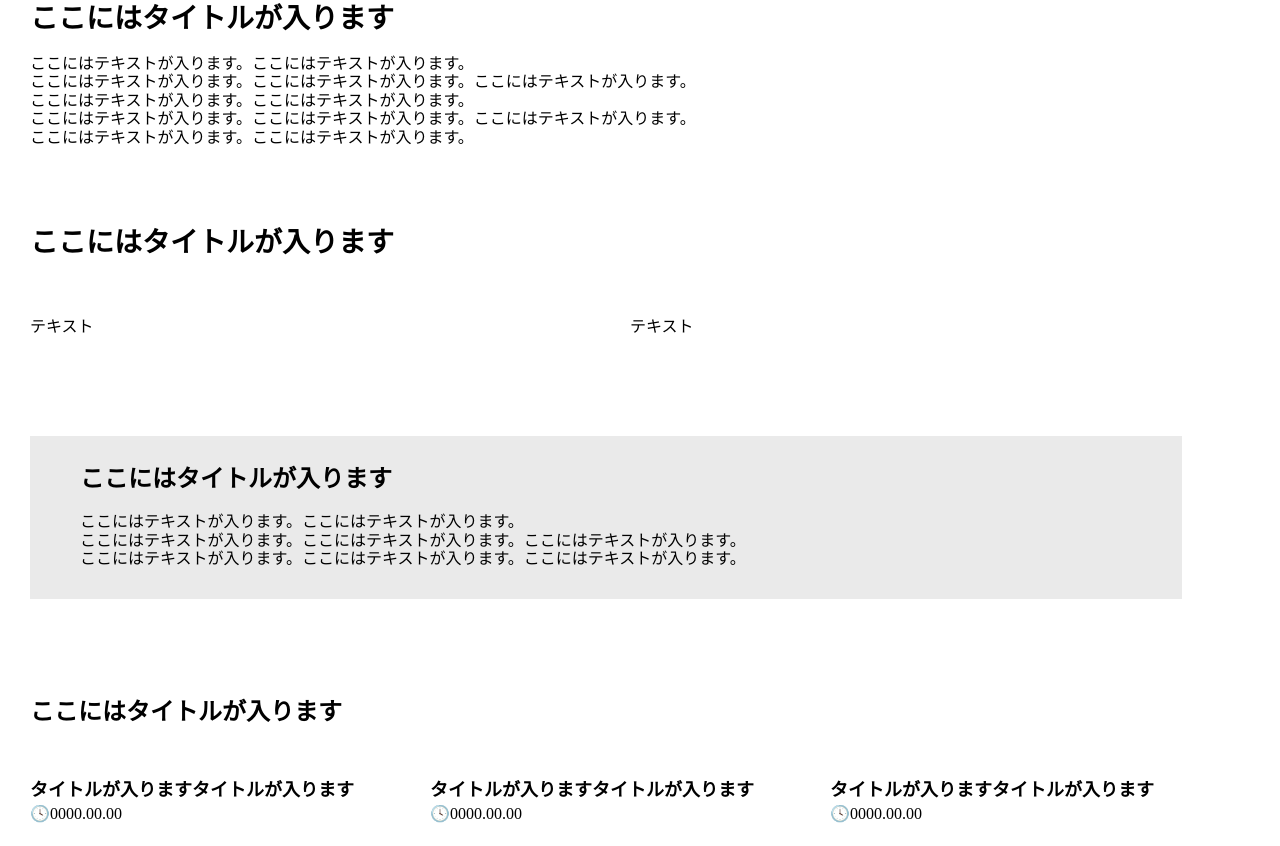
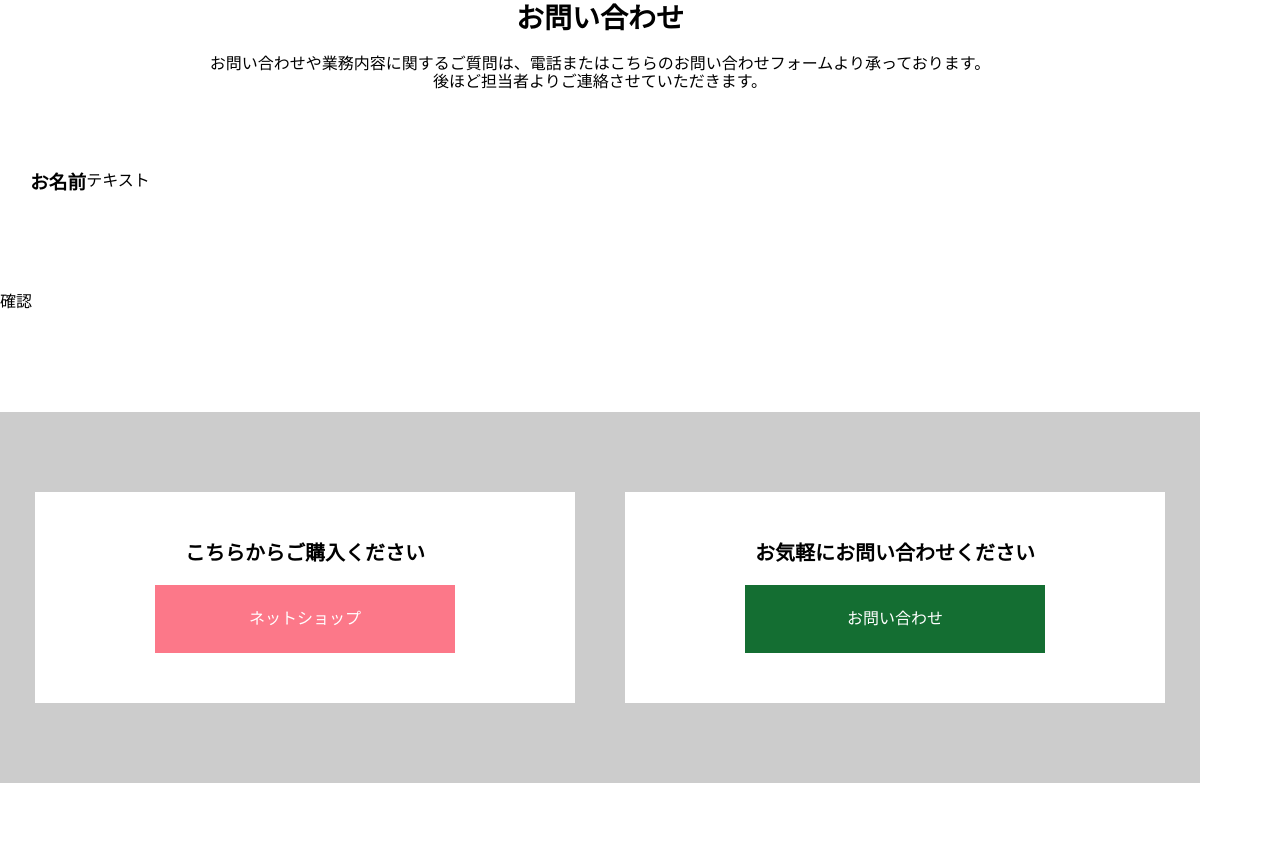
Before and after one commit to kanamo-r/contact, a plain HTML site: page index.html in a window 1280 px wide. Shown: the part 614-1460 px from the top of the page. Drawn offline with Linux system fonts and the light colour scheme; files whose address does not match are found by name.

Commit message:
htmlを更新しました

```diff
--- a/index.html
+++ b/index.html
@@ -3,7 +3,7 @@
 <head>
   <meta charset="UTF-8">
   <meta name="viewport" content="width=device-width, initial-scale=1.0">
-  <title>TOPページ</title>
+  <title>contactページ</title>
   <link rel="stylesheet" href="reset.css">
   <link rel="stylesheet" href="stylesheet.css">
 </head>
@@ -24,90 +24,39 @@
       <a href="#" class="menu">メニュー03</a>
     </div>
     <h1>
-      <img src="C:\Users\kll04\Desktop\課題\HP\top1画像\mv.png" alt>
+      <img src="C:\Users\kll04\Desktop\課題\contact\mv.png" alt>
     </h1>
   </div>
   <main>
     <section class="sec_01">
       <div class="wrapper">
         <div class="sec_01_box">
-          <div class="sec_01_left">
-            <h1>ここにはタイトルが入ります</h1>
-            <p>
-              ここにはテキストが入ります。ここにはテキストが入ります。
-              <br>
-              ここにはテキストが入ります。ここにはテキストが入ります。ここにはテキストが入ります。
-              <br>
-              ここにはテキストが入ります。ここにはテキストが入ります。
-              <br>
-              ここにはテキストが入ります。ここにはテキストが入ります。ここにはテキストが入ります。
-              <br>
-              ここにはテキストが入ります。ここにはテキストが入ります。
-            </p>
-          </div>
-          <div class="sec_01_right">
-            <img src="C:\Users\kll04\Desktop\課題\HP\top1画像\img_01.png" alt>
-          </div>
+          <h1>お問い合わせ</h1>
+          <p>
+            お問い合わせや業務内容に関するご質問は、電話またはこちらのお問い合わせフォームより承っております。
+            <br>
+            後ほど担当者よりご連絡させていただきます。
+          </p>
         </div>
       </div>
     </section>
     <section class="sec_02">
       <div class="wrapper">
-        <div class="sec_02_title">
-          <h1>ここにはタイトルが入ります</h1>
-        </div>
         <div class="sec_02_content">
           <div class="sec_02_box_01">
-            <img src="C:\Users\kll04\Desktop\課題\HP\top1画像\img_02.png" alt>
+            <h3>お名前</h3>
             <p>テキスト</p>
           </div>
           <div class="sec_02_box_02">
-            <img src="C:\Users\kll04\Desktop\課題\HP\top1画像\img_02.png" alt>
-            <p>テキスト</p>
+
           </div>
         </div>
       </div>
     </section>
     <section class="sec_03">
       <div class="wrapper">
-        <div class="sec_03_box">
-          <div class="sec_03_left">
-            <img src="C:\Users\kll04\Desktop\課題\HP\top1画像\img_03.png" alt>
-          </div>
-          <div class="sec_03_right">
-            <h1>ここにはタイトルが入ります</h1>
-            <p>
-            ここにはテキストが入ります。ここにはテキストが入ります。
-            <br>
-            ここにはテキストが入ります。ここにはテキストが入ります。ここにはテキストが入ります。
-            <br>
-            ここにはテキストが入ります。ここにはテキストが入ります。ここにはテキストが入ります。
-            </p>
-          </div>
-        </div>
-      </div>
-    </section>
-    <section class="sec_04">
-      <div class="wrapper">
-        <div class="sec_04_title">
-          <h1>ここにはタイトルが入ります</h1>
-        </div>
-        <div class="sec_04_content">
-          <div class="sec_04_box">
-            <img src="C:\Users\kll04\Desktop\課題\HP\top1画像\img_04.png" alt>
-            <h3>タイトルが入りますタイトルが入ります</h3>
-            <p>🕓0000.00.00</p>
-            </div>
-          <div class="sec_04_box">
-            <img src="C:\Users\kll04\Desktop\課題\HP\top1画像\img_04.png" alt>
-            <h3>タイトルが入りますタイトルが入ります</h3>
-            <p>🕓0000.00.00</p>
-          </div>
-          <div class="sec_04_box">
-            <img src="C:\Users\kll04\Desktop\課題\HP\top1画像\img_04.png" alt>
-            <h3>タイトルが入りますタイトルが入ります</h3>
-            <p>🕓0000.00.00</p>
-          </div>
+        <div class="sec_03_btn_box">
+          <a href="#" class="sec_03_btn">確認</a>
         </div>
       </div>
     </section>
--- a/stylesheet.css
+++ b/stylesheet.css
@@ -48,15 +48,7 @@ img{
   margin-bottom: 20px;
 }
 .sec_01_box {
-  display: flex;
-  margin: 0px 0px 40px 30px;
-}
-.sec_01_left {
-  width: 68%;
-  align-self: center;
-}
-.sec_01_right {
-  width: 30%;
+  text-align: center;
 }
 .sec_02 {
   margin: 80px 0px 40px 30px;
@@ -64,26 +56,12 @@ img{
 .sec_02_content{
   display: flex;
 }
-.sec_02 h1 {
-  font-size: 28px;
-  margin-bottom: 20px;
+.sec_02_box_01 {
+  display: flex;
 }
-.sec_02_box_01 {
-  justify-content: space-between;
-  align-items: center;
-  width: 47%;
-}
- .sec_02_box_02 {
-  justify-content: space-between;
-  align-items: center;
-  width: 47%;
-}
-.sec_02_box_01 {
-  margin-right: 50px;
-}
-.sec_02 p{
-  margin-top: 20px;
-}
+
+
+
 .sec_03 {
   margin: 100px 0;
 }
```
